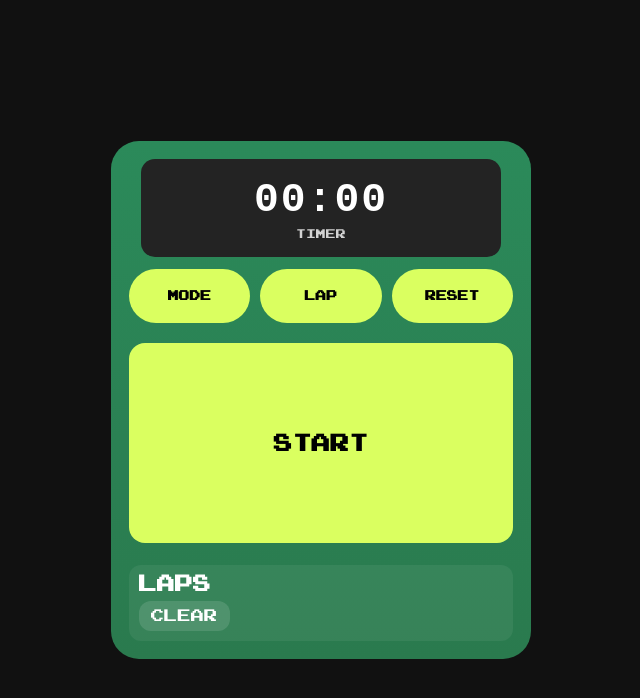
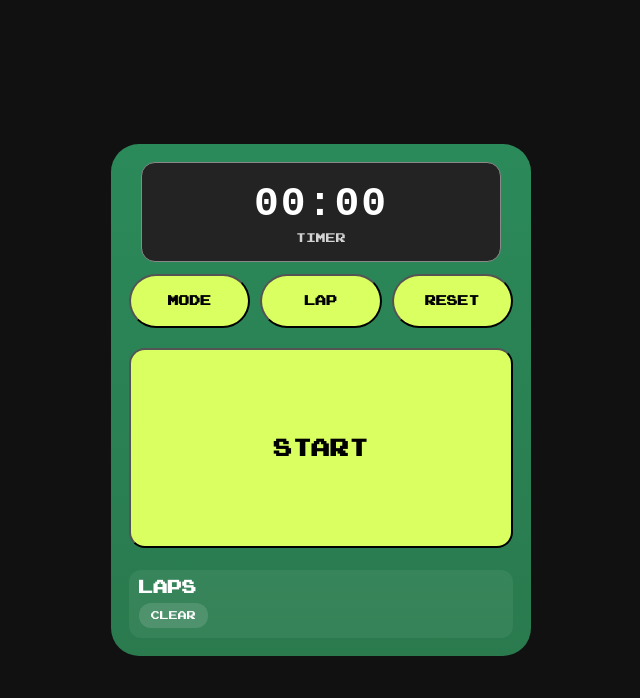
Before and after one commit to SANDRO00O/Study-Timer, a plain HTML site: page index.html in a window 1280 px wide. Shown: the whole page, without its empty margins (319-959 px from the left). Drawn offline with Linux system fonts and the light colour scheme.

Commit message:
update style.css

```diff
--- a/assets/css/style.css
+++ b/assets/css/style.css
@@ -32,7 +32,7 @@ body {
 }
 
 .timer-body {
-  width: min(420px, 94%);
+  width: min(420px, 95%);
   background: linear-gradient(180deg, #2b8a5a, #2a7a4e);
   border-radius: 28px;
   padding: 18px;
@@ -58,12 +58,10 @@ body {
   flex: 1;
   height: 54px;
   border-radius: 999px;
-  border: none;
   background: #daff60;
   font-weight: 600;
   font-size: 0.6rem;
   cursor: pointer;
-  transition: transform .08s ease, filter .12s;
 }
 
 .small-btn:active {
@@ -91,6 +89,7 @@ body {
   border-radius: 14px;
   text-align: center;
   color: #fff;
+  border: 1px solid #898989;
 }
 
 .time {
@@ -110,7 +109,6 @@ body {
   margin-top: 8px;
   height: 200px !important;
   border-radius: 16px;
-  border: none;
   background: #daff60;
   font-size: 1.05rem;
   font-weight: 800;
@@ -139,6 +137,7 @@ body {
   background: rgba(255, 255, 255, 0.12);
   color: #fff;
   cursor: pointer;
+  font-size: 0.5rem;
 }
 
 
@@ -155,6 +154,7 @@ body {
   display: flex;
   justify-content: space-between;
   margin-bottom: 8px;
+  font-size: 0.8rem;
 }
 
 .laps-list {
```
